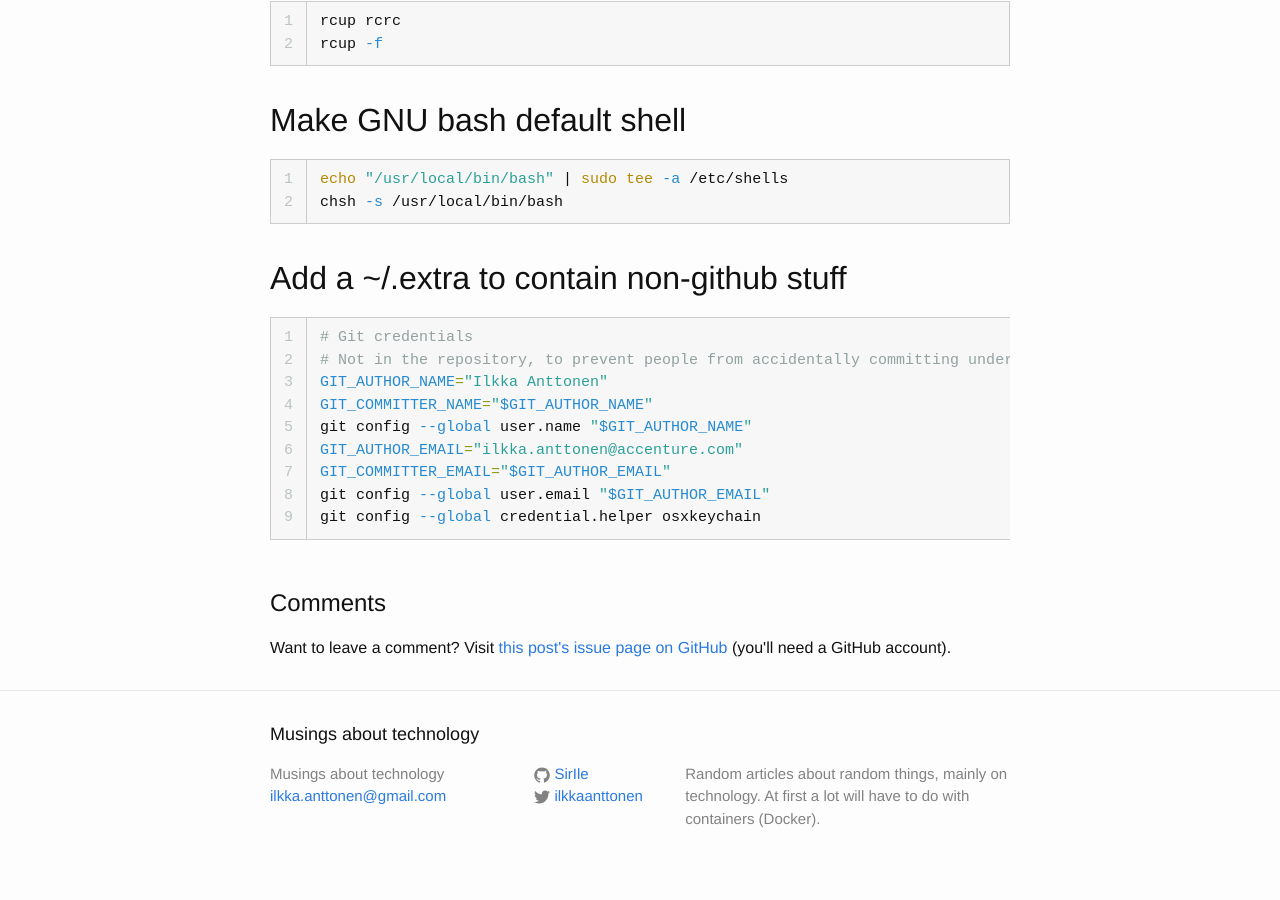
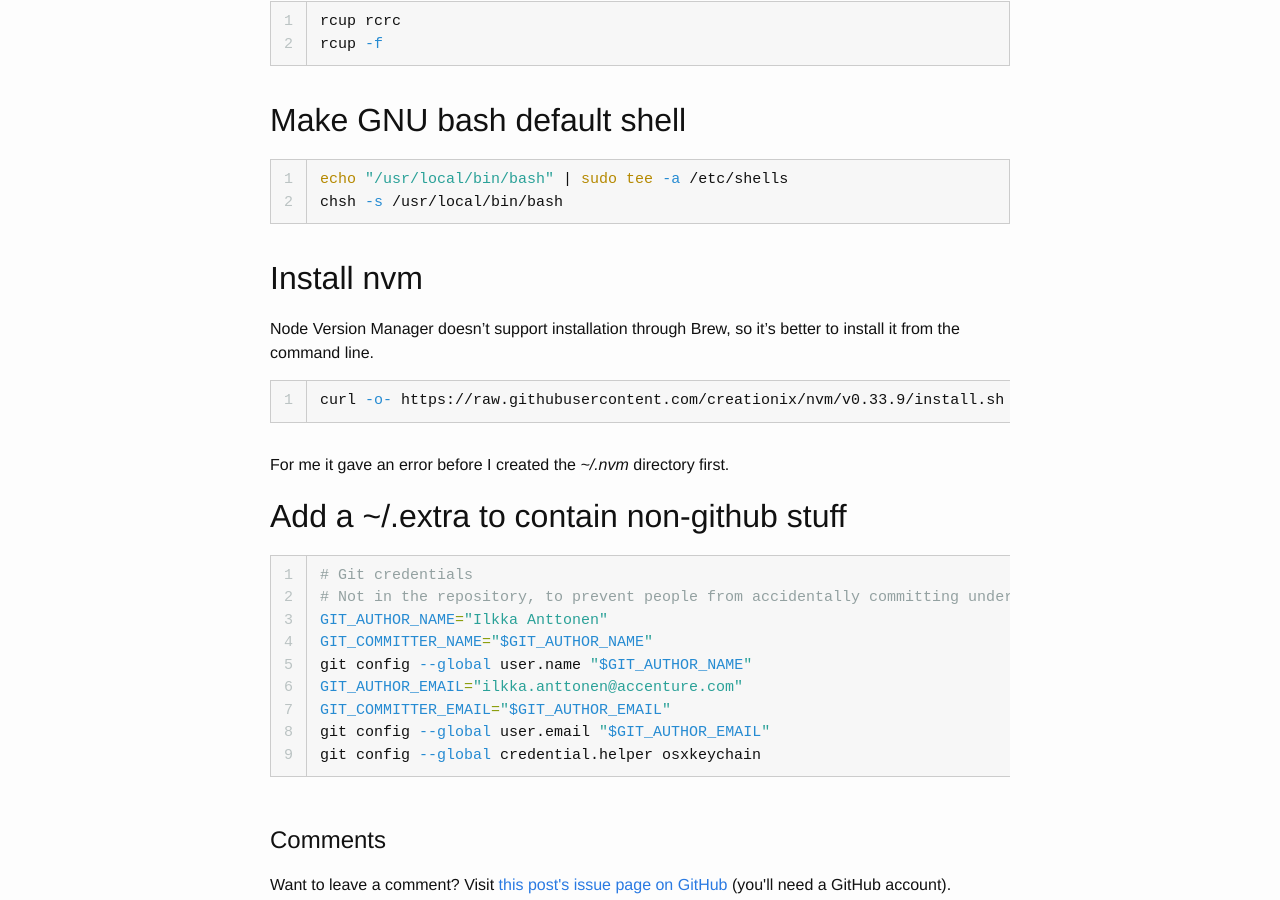
Before and after one commit to SirIle/sirile.github.io, a Jekyll site: the page built from _posts/2018-04-14-new-mac-with-high-sierra.markdown, in a window 1280 px wide and 900 px high, scrolled down 856 px. Built offline with Jekyll 4.4.1, drawn with Linux system fonts in a browser that asks for light colours; nearby versions of some CDN libraries.

Commit message:
Added nvm install instructions

```diff
--- a/_posts/2018-04-14-new-mac-with-high-sierra.markdown
+++ b/_posts/2018-04-14-new-mac-with-high-sierra.markdown
@@ -49,6 +49,17 @@ echo "/usr/local/bin/bash" | sudo tee -a /etc/shells
 chsh -s /usr/local/bin/bash
 ~~~
 
+## Install nvm
+
+Node Version Manager doesn't support installation through Brew, so it's better
+to install it from the command line.
+
+~~~bash
+curl -o- https://raw.githubusercontent.com/creationix/nvm/v0.33.9/install.sh | bash
+~~~
+
+For me it gave an error before I created the _~/.nvm_ directory first.
+
 ## Add a ~/.extra to contain non-github stuff
 
 ~~~bash
```
